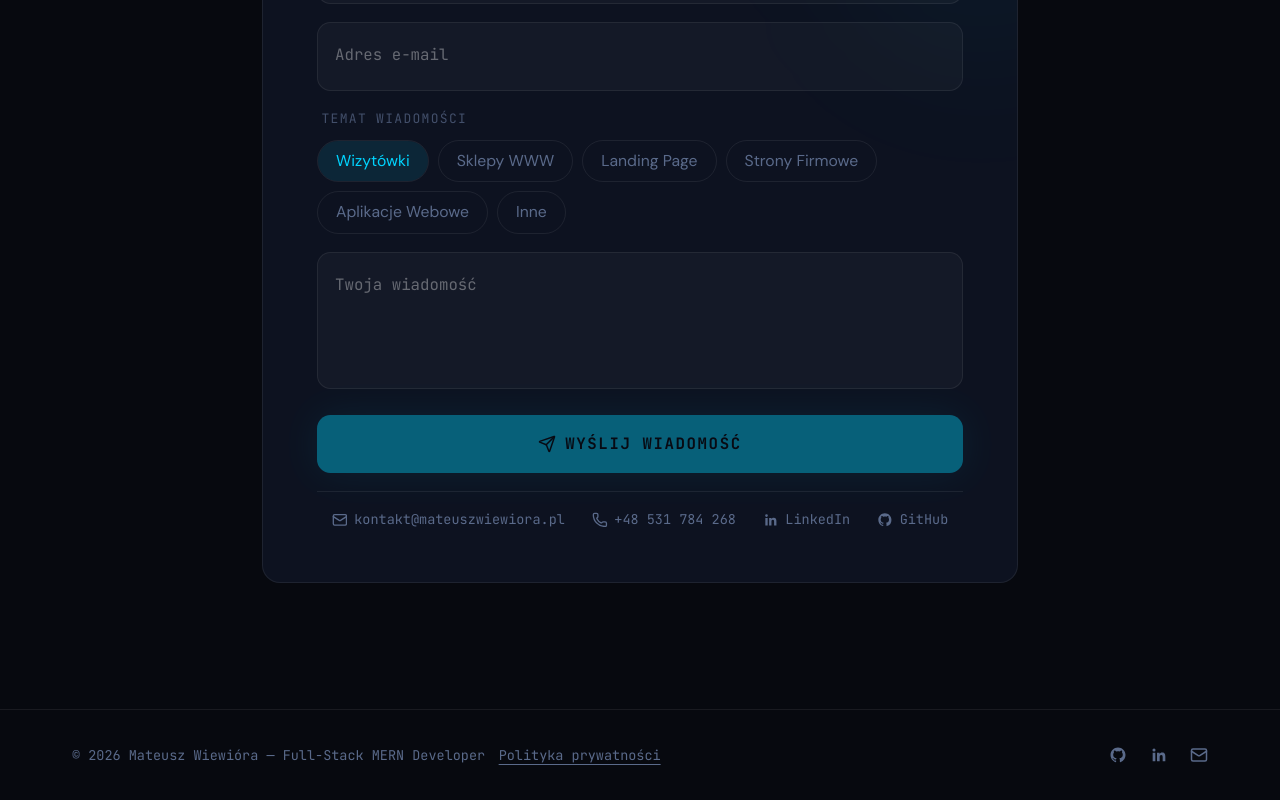
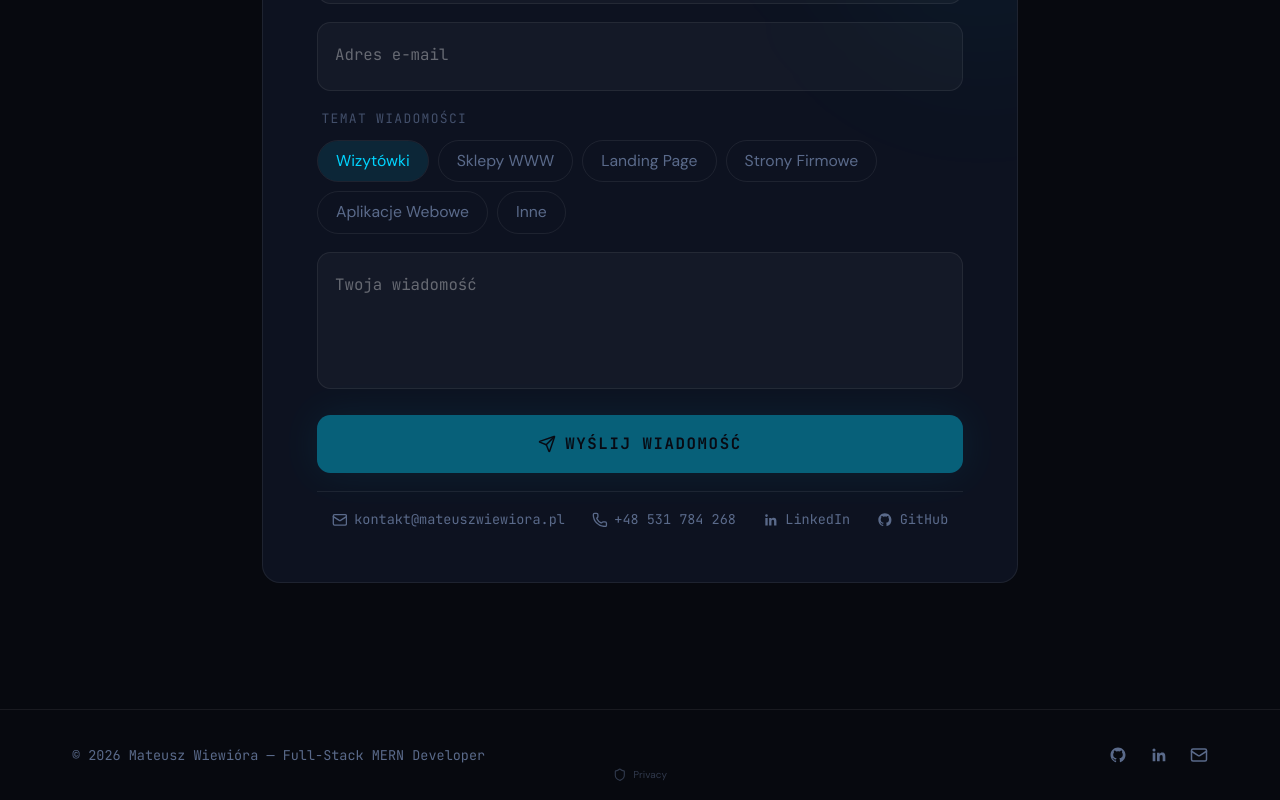
Before and after one commit to MatWiew/portfolio, a Next.js app: page / in a window 1280 px wide. Shown: the part 4525-5325 px from the top of the page. Built offline with nearby package versions, Linux system fonts and the light colour scheme.

Commit message:
polityka prywatnosci appearance fix

```diff
--- a/src/components/Footer.tsx
+++ b/src/components/Footer.tsx
@@ -1,7 +1,7 @@
 "use client";
 
 import { motion } from "framer-motion";
-import { Mail } from "lucide-react";
+import { Mail, Shield } from "lucide-react";
 import Link from "next/link"; // Importujemy Link z next/link
 import { LinkedInIcon } from "./LinkedInIcon";
 import { GitHubIcon } from "./GitHubIcon";
@@ -9,20 +9,12 @@ import { SITE } from "@/data/site";
 
 export function Footer() {
   return (
-    <footer className="border-t border-white/[0.05] px-6 md:px-16 py-8 flex flex-col sm:flex-row items-center justify-between gap-4">
+    <footer className="relative border-t border-white/[0.05] px-6 md:px-16 py-8 flex flex-col sm:flex-row items-center justify-between gap-4">
       <span
         style={{ fontFamily: "var(--font-mono)" }}
         className="text-xs text-muted-foreground text-center sm:text-left select-none flex flex-wrap justify-center sm:justify-start gap-3 items-center"
       >
         <span>© {new Date().getFullYear()} {SITE.name} — {SITE.role}</span>
-
-        {/* Link do polityki prywatności */}
-        <Link
-          href="/polityka-prywatnosci"
-          className="hover:text-primary transition-colors underline underline-offset-4"
-        >
-          Polityka prywatności
-        </Link>
       </span>
 
       <div className="flex gap-5">
@@ -58,6 +50,14 @@ export function Footer() {
           <Mail className="w-4 h-4" />
         </motion.a>
       </div>
+      <Link
+        href="/polityka-prywatnosci"
+        className="absolute bottom-4 left-1/2 -translate-x-1/2 flex items-center gap-1.5 text-[10px] text-muted-foreground/50 hover:text-primary/70 transition-colors"
+        title="Polityka Prywatności"
+      >
+        <Shield className="w-3 h-3" />
+        <span>Privacy</span>
+      </Link>
     </footer>
   );
 }
```
